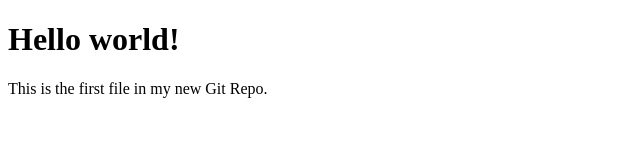
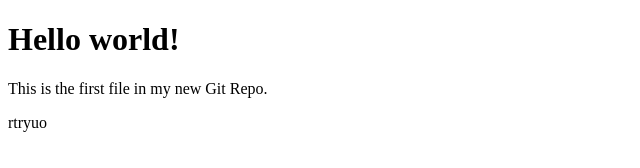
Before and after one commit to Shajipaappan/hello-world, a plain HTML site: page index.html in a window 1280 px wide. Shown: the full height of the page, 0-640 px from the left. Drawn offline with Linux system fonts and the light colour scheme.

Commit message:
updated index.html gfyui

```diff
--- a/index.html
+++ b/index.html
@@ -7,6 +7,7 @@
 
 <h1>Hello world!</h1>
 <p>This is the first file in my new Git Repo.</p>
+<p>rtryuo</p>
 
 </body>
 </html>
```
